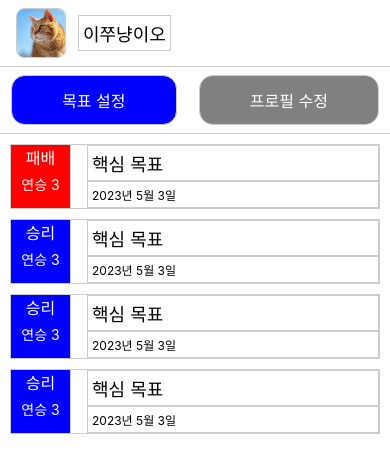
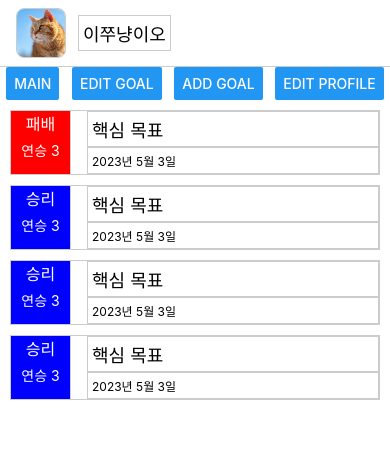
Before and after one commit to kokochi66/myReminderApp, a React Native app in the folder client/: screen / in a window 390 px wide. Shown: the top 472 px of the page. Built offline with nearby package versions, Linux system fonts and the light colour scheme.

Commit message:
새로운 페이지 추가 및 탭 이동 기능 구현

```diff
--- a/client/App.tsx
+++ b/client/App.tsx
@@ -1,4 +1,4 @@
-import React from 'react';
+import React, { useState } from 'react';
 import {
   ScrollView,
   SafeAreaView,
@@ -7,8 +7,29 @@ import {
 import MainProfile from './src/components/main/MainProfile';
 import MainContents from './src/components/main/MainContents';
 import MainTab from './src/components/main/MainTab';
+import EditGoal from './src/components/main/EditGoal';
+import AddGoal from './src/components/main/AddGoal';
+import EditProfile from './src/components/main/EditProfile';
 
 const App = () => {
+  const [selectedTab, setSelectedTab] = useState<string>('MainContents');
+
+  const renderContent = () => {
+    console.log(selectedTab);
+    switch (selectedTab) {
+      case 'MainContents':
+        return <MainContents />;
+      case 'EditGoal':
+        return <EditGoal />;
+      case 'AddGoal':
+        return <AddGoal />;
+      case 'EditProfile':
+        return <EditProfile />;
+      default:
+        return <MainContents />;
+    }
+  };
+
   return (
     <SafeAreaView style={styles.container}>
       <ScrollView>
@@ -16,10 +37,10 @@ const App = () => {
         <MainProfile></MainProfile>
 
         {/* 버튼 영역 */}
-        <MainTab></MainTab>
+        <MainTab setSelectedTab={setSelectedTab}></MainTab>
 
         {/* 콘텐츠 영역 */}
-        <MainContents></MainContents>
+        {renderContent()}
 
       </ScrollView>
     </SafeAreaView>
--- /dev/null
+++ b/client/src/components/main/AddGoal.tsx
@@ -0,0 +1,13 @@
+// AddGoal.tsx
+import React from 'react';
+import { View, Text } from 'react-native';
+
+const AddGoal = () => {
+  return (
+    <View>
+      <Text>Add Goal Page</Text>
+    </View>
+  );
+};
+
+export default AddGoal;
--- /dev/null
+++ b/client/src/components/main/EditGoal.tsx
@@ -0,0 +1,13 @@
+// EditGoal.tsx
+import React from 'react';
+import { View, Text } from 'react-native';
+
+const EditGoal = () => {
+  return (
+    <View>
+      <Text>Edit Goal Page</Text>
+    </View>
+  );
+};
+
+export default EditGoal;
--- /dev/null
+++ b/client/src/components/main/EditProfile.tsx
@@ -0,0 +1,13 @@
+// EditProfile.tsx
+import React from 'react';
+import { View, Text } from 'react-native';
+
+const EditProfile = () => {
+  return (
+    <View>
+      <Text>Edit Profile Page</Text>
+    </View>
+  );
+};
+
+export default EditProfile;
--- a/client/src/components/main/MainContents.tsx
+++ b/client/src/components/main/MainContents.tsx
@@ -2,7 +2,7 @@ import React from 'react';
 import { TouchableOpacity, Text, Image, View } from 'react-native';
 import { styles } from './MainContents.styles';
 
-type MainContentsProps = {};
+type MainContentsProps = { };
 
 const MainContents = () => {
   return (
--- a/client/src/components/main/MainTab.tsx
+++ b/client/src/components/main/MainTab.tsx
@@ -1,18 +1,19 @@
 import React from 'react';
-import { TouchableOpacity, Text, Image, View } from 'react-native';
+import { View, Button } from 'react-native';
 import { styles } from './MainTab.styles';
 
-type MainTabProps = {};
+interface MainTabProps {
+  setSelectedTab: (tabName: string) => void;
+}
 
-const MainTab = () => {
+
+const MainTab: React.FC<MainTabProps> = ({ setSelectedTab }) => {
   return (
-    <View style={styles.buttonContainer}>
-      <TouchableOpacity style={styles.createTabButton}>
-        <Text style={styles.buttonText}>목표 설정</Text>
-      </TouchableOpacity>
-      <TouchableOpacity style={styles.editProfileButton}>
-        <Text style={styles.buttonText}>프로필 수정</Text>
-      </TouchableOpacity>
+    <View style={{ flexDirection: 'row', justifyContent: 'space-around' }}>
+      <Button title="Main" onPress={() => setSelectedTab('MainContents')} />
+      <Button title="Edit Goal" onPress={() => setSelectedTab('EditGoal')} />
+      <Button title="Add Goal" onPress={() => setSelectedTab('AddGoal')} />
+      <Button title="Edit Profile" onPress={() => setSelectedTab('EditProfile')} />
     </View>
   );
 };
```
